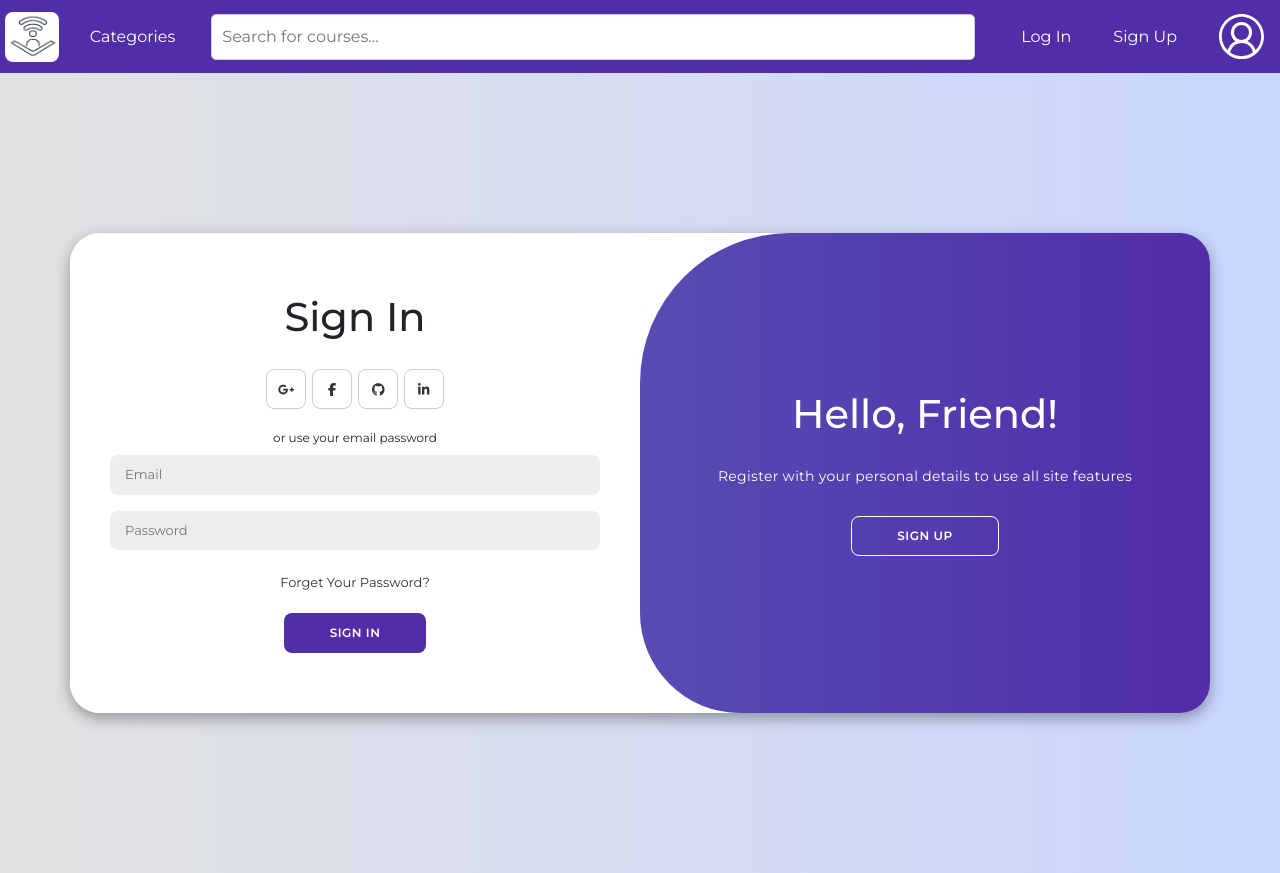
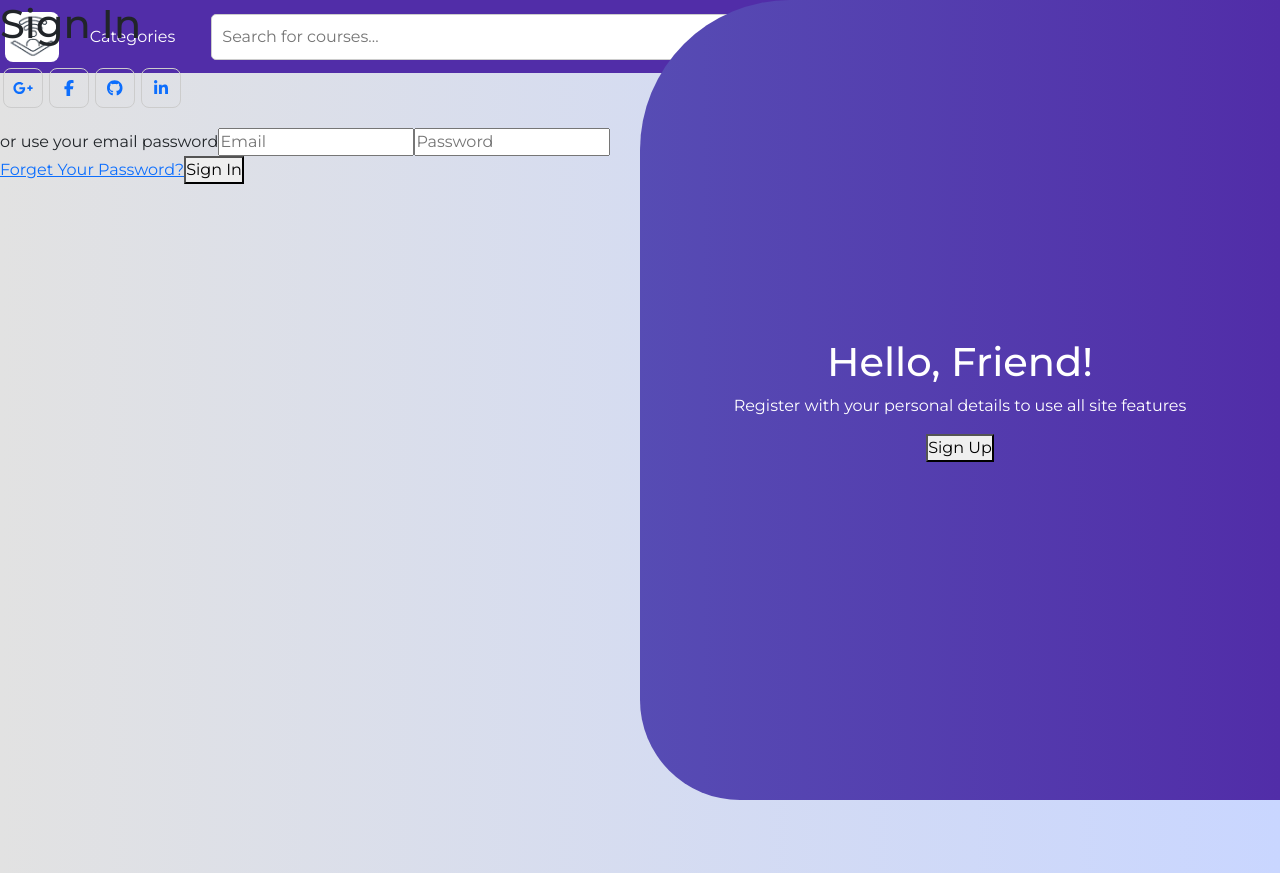
Before and after one commit to smiteshpatil/E-Learning-Platform, a React (Create React App) app in the folder frontend/: page /login in a window 1280 px wide. Built offline with nearby package versions, Linux system fonts and the light colour scheme.

Commit message:
style_improved

```diff
--- a/frontend/src/components/LoginPage.jsx
+++ b/frontend/src/components/LoginPage.jsx
@@ -22,7 +22,7 @@ const LoginPage = () => {
 
   return (
     <div className="main">
-      <div className={`container ${isActive ? "active" : ""}`}>
+      <div className={`login-container ${isActive ? "active" : ""}`}>
         <div className="form-container sign-up">
           <form>
             <h1>Create Account</h1>
```
